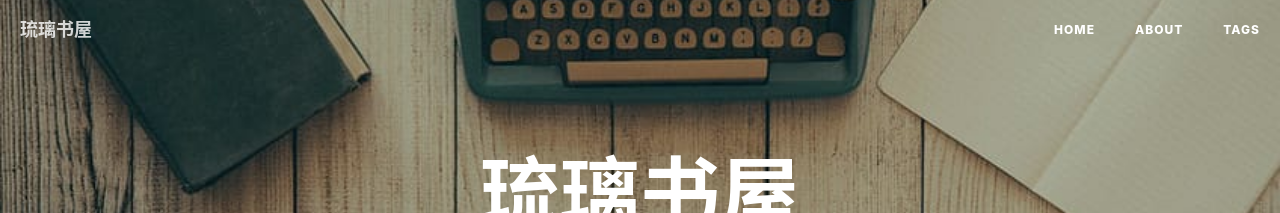
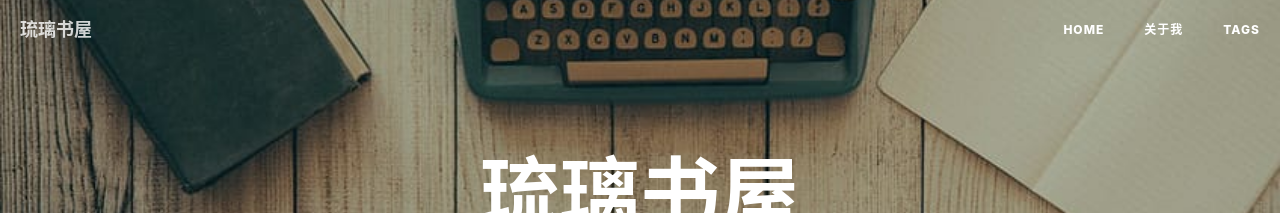
Before and after one commit to huanzheWu/huanzheWu.github.io, a Jekyll site: the page built from index.html, in a window 1280 px wide. Shown: the top 213 px of the page. Built offline with Jekyll 4.4.1, drawn with Linux system fonts in a browser that asks for light colours; nearby versions of some CDN libraries; the list of posts is cut into pages by our own code; comment, search, counter and statistics services are not loaded.

Commit message:
add file

```diff
--- a/about.html
+++ b/about.html
@@ -1,7 +1,7 @@
 ---
 layout: page
-title: "About"
-description: "Hey, this is BY."
+title: "关于我"
+description: "hey，欢迎光临"
 header-img: "img/post-bg-rwd.jpg"
 ---
 
@@ -19,7 +19,7 @@ header-img: "img/post-bg-rwd.jpg"
     凡有所学 皆成性格</p></blockquote>
 
     <p>Hey，我是<strong>焕哲</strong>
-	一名后台开发工程师，目前任职于腾讯</p>
+	一名后台开发工程师，目前任职于腾讯。</p>
 
     <p></p>
 
```
